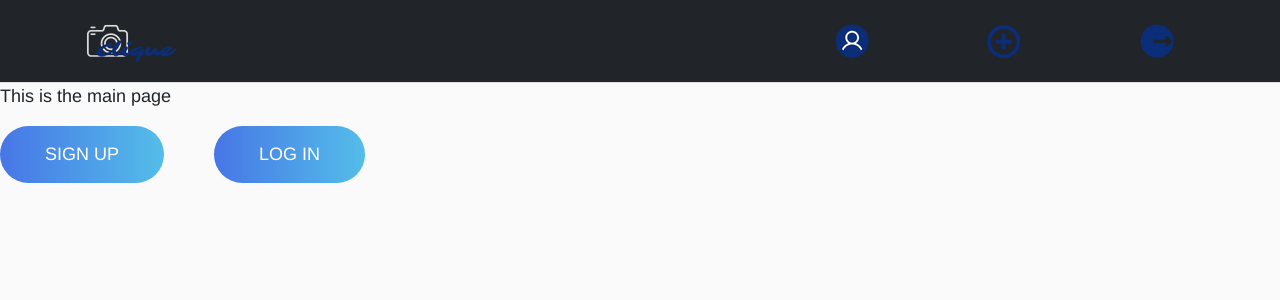
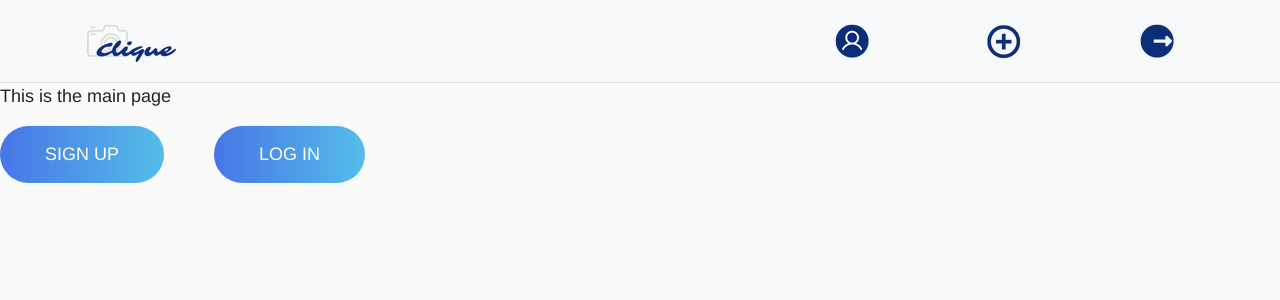
Before and after one commit to roxieetc/clique-frontend, a React (Create React App) app in the folder clique/: page / in a window 1280 px wide. Shown: the top 300 px of the page. Built offline with nearby package versions, Linux system fonts and the light colour scheme.

Commit message:
fixed navbar styling

```diff
--- a/clique/src/Components/NavBar.js
+++ b/clique/src/Components/NavBar.js
@@ -10,7 +10,7 @@
 
     return (
         <div>
-            <Navbar bg="dark" className="navi">
+            <Navbar bg="light" className="navi">
                 <Container>
                     <Navbar.Brand href="/home" className="logo">
                         <Link to='/home'>
```
